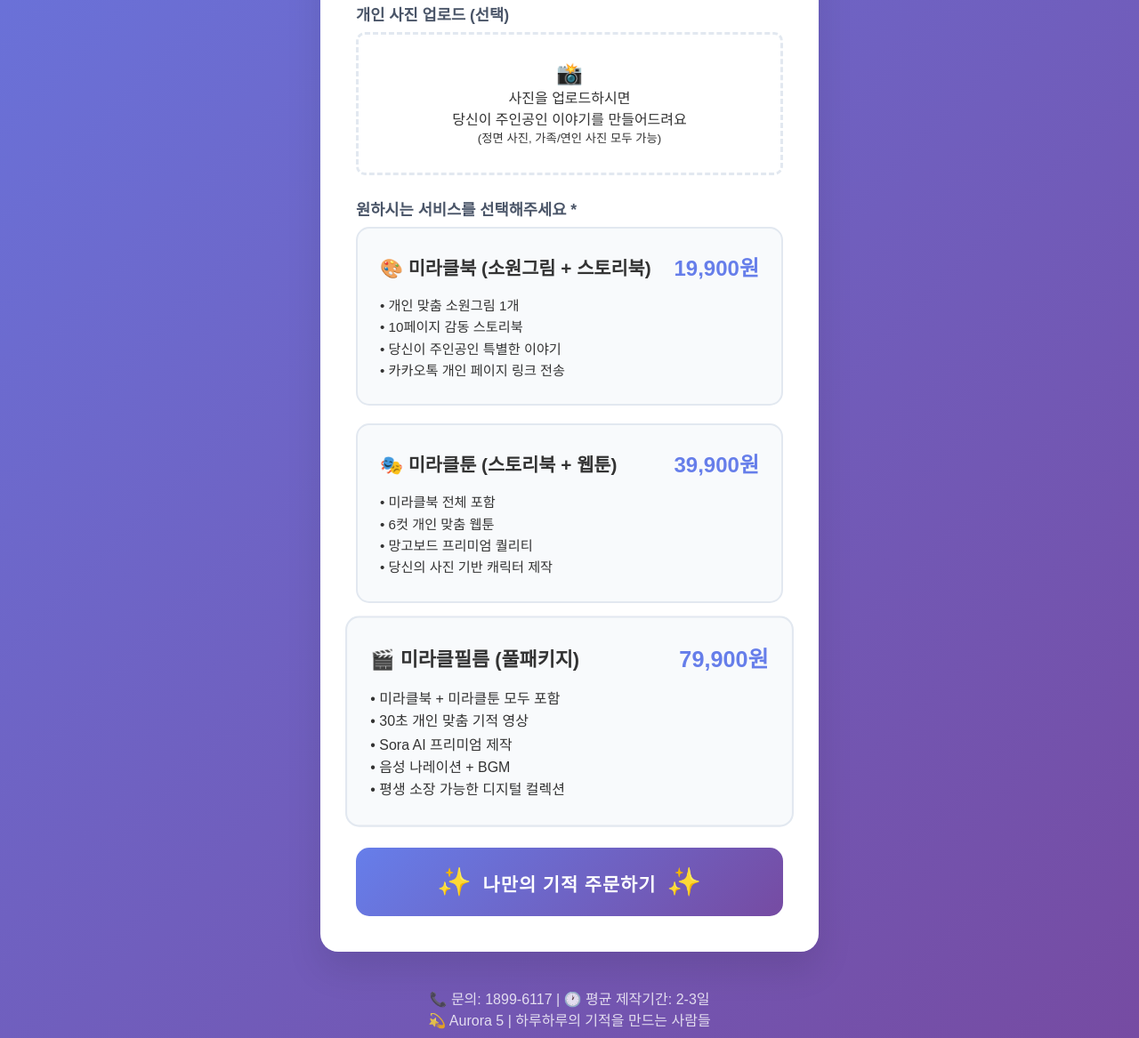
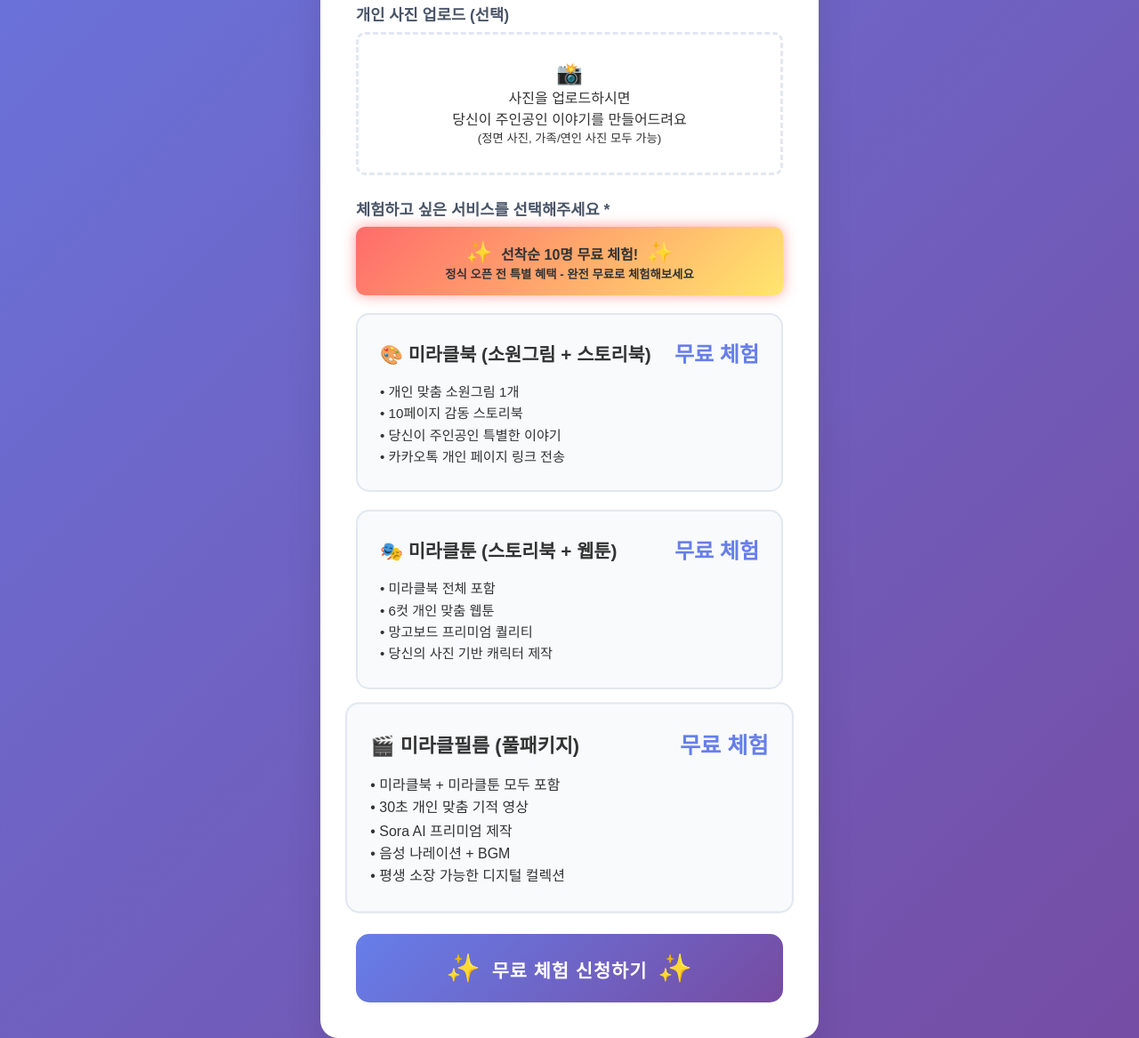
Before and after one commit to ys6448761-hue/aeterion-mvp, a plain HTML site: page index.html in a window 1280 px wide. Shown: the part 830-1997 px from the top of the page at 89% size. Drawn offline with Linux system fonts and the light colour scheme.

Commit message:
Update index.html

```diff
--- a/index.html
+++ b/index.html
@@ -202,6 +202,22 @@
             margin: 0 5px;
         }
 
+        .free-beta-notice {
+            background: linear-gradient(135deg, #FF6B6B, #FFE66D);
+            color: #333;
+            padding: 15px;
+            border-radius: 10px;
+            text-align: center;
+            margin-bottom: 20px;
+            font-weight: bold;
+            animation: glow 2s ease-in-out infinite alternate;
+        }
+
+        @keyframes glow {
+            from { box-shadow: 0 0 10px rgba(255, 107, 107, 0.5); }
+            to { box-shadow: 0 0 20px rgba(255, 107, 107, 0.8); }
+        }
+
         @keyframes pulse {
             0% { transform: scale(1); }
             50% { transform: scale(1.05); }
@@ -256,12 +272,19 @@
             </div>
 
             <div class="form-group">
-                <label>원하시는 서비스를 선택해주세요 *</label>
+                <label>체험하고 싶은 서비스를 선택해주세요 *</label>
+                <div class="free-beta-notice">
+                    <span class="emoji">✨</span>
+                    <strong>선착순 10명 무료 체험!</strong>
+                    <span class="emoji">✨</span>
+                    <br>
+                    <small>정식 오픈 전 특별 혜택 - 완전 무료로 체험해보세요</small>
+                </div>
                 <div class="packages">
                     <div class="package" data-package="basic">
                         <div class="package-header">
                             <div class="package-name">🎨 미라클북 (소원그림 + 스토리북)</div>
-                            <div class="package-price">19,900원</div>
+                            <div class="package-price">무료 체험</div>
                         </div>
                         <div class="package-description">
                             • 개인 맞춤 소원그림 1개<br>
@@ -274,7 +297,7 @@
                     <div class="package" data-package="premium">
                         <div class="package-header">
                             <div class="package-name">🎭 미라클툰 (스토리북 + 웹툰)</div>
-                            <div class="package-price">39,900원</div>
+                            <div class="package-price">무료 체험</div>
                         </div>
                         <div class="package-description">
                             • 미라클북 전체 포함<br>
@@ -287,7 +310,7 @@
                     <div class="package pulse" data-package="ultimate">
                         <div class="package-header">
                             <div class="package-name">🎬 미라클필름 (풀패키지)</div>
-                            <div class="package-price">79,900원</div>
+                            <div class="package-price">무료 체험</div>
                         </div>
                         <div class="package-description">
                             • 미라클북 + 미라클툰 모두 포함<br>
@@ -301,7 +324,7 @@
             </div>
 
             <button type="submit" class="submit-btn" id="submitBtn">
-                <span class="emoji">✨</span> 나만의 기적 주문하기 <span class="emoji">✨</span>
+                <span class="emoji">✨</span> 무료 체험 신청하기 <span class="emoji">✨</span>
             </button>
         </form>
 
```
